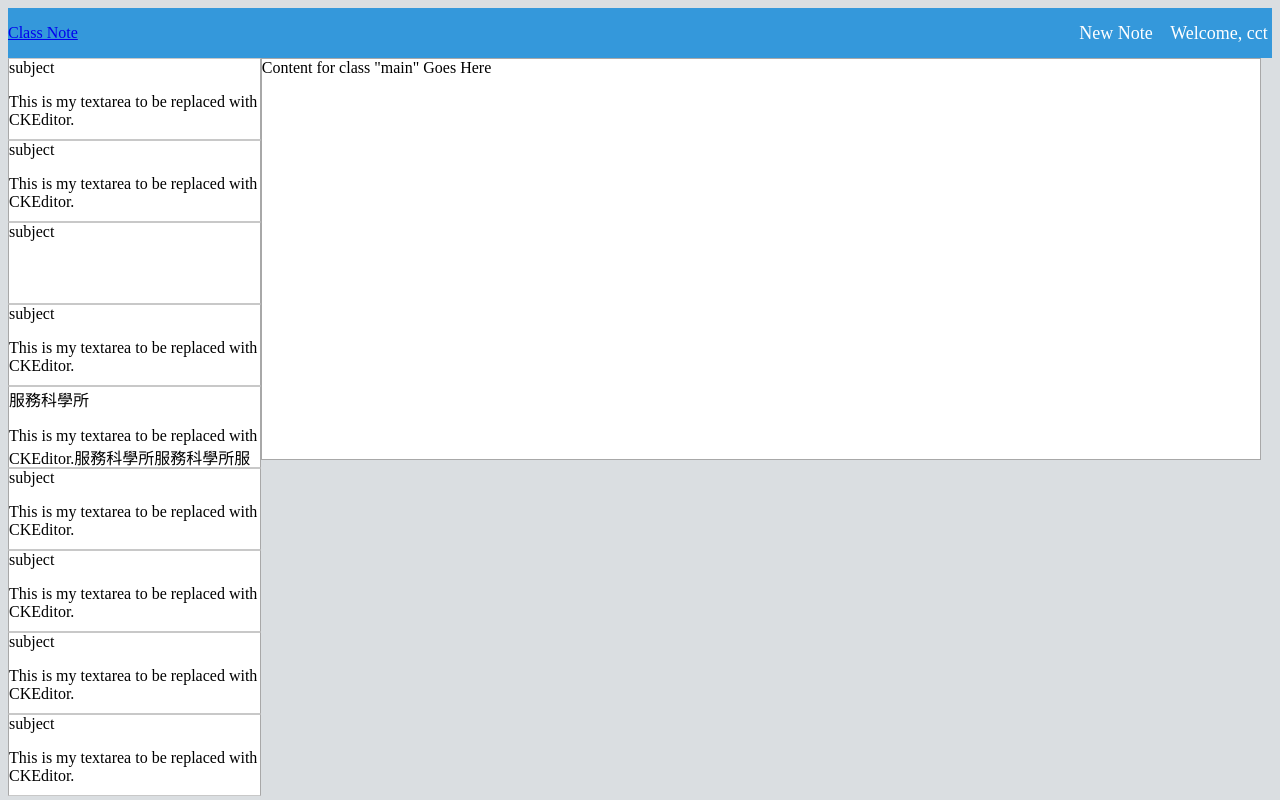
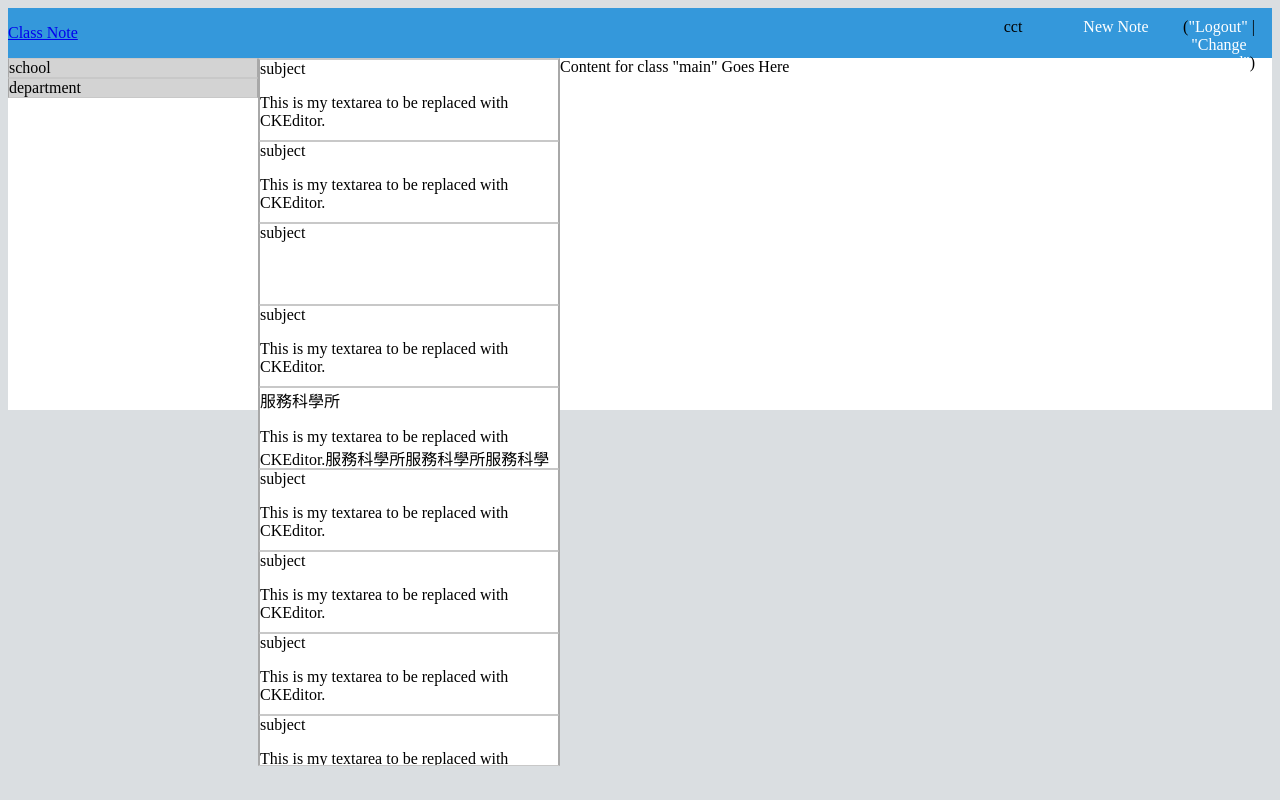
Before and after one commit to changchengtu/classnotes, a Django app: page /shownotes/index/ in a window 1280 px wide. Run offline with Django 3.2, Linux system fonts and the light colour scheme; a user stored in the database is signed in; data comes from the database, SQL or seed files in the repository; both versions use the stored data as it was after the commit; parts of the project's set-up code (start-up, migrations or seed data) failed here and were passed over; some libraries are stand-ins or nearby versions.

Commit message:
school and department list

```diff
--- a/accounts/templates/base.html
+++ b/accounts/templates/base.html
@@ -4,6 +4,8 @@
 
 <head>
     <link rel="stylesheet" href="{{ STATIC_URL }}style.css" />
+    <link rel="stylesheet" href="css/style.css" media="screen" type="text/css" />
+    <link href="../../static/css/style.css" rel="stylesheet" type="text/css">
     <title>{% block title %}User test{% endblock %}</title>
 </head>
 
--- a/classnote/urls.py
+++ b/classnote/urls.py
@@ -11,10 +11,12 @@ urlpatterns = patterns('',
     url(r'^admin/', include(admin.site.urls)),
     url(r'^shownotes/index/', include('shownotes.urls')),
     url(r'^shownotes/getContent/', 'shownotes.views.getContent'),
+    url(r'^shownotes/getNoteList/', 'shownotes.views.getNoteList'),
+    url(r'^shownotes/getSchoolList/', 'shownotes.views.getSchoolList'),
+    url(r'^shownotes/getDepartmentList/', 'shownotes.views.getDepartmentList'),
     url(r'^editnote/edit', include('editnote.urls')),
     url(r'^editnote/save', 'editnote.views.save'),
     url(r'^accounts/login/$',  login),
     url(r'^accounts/logout/$', logout, {'next_page': '/shownotes/index'}),
-#    url(r'^accounts/register', 'accounts.views.register'),
     url(r'^accounts/', include('registration.backends.default.urls')),
 )
--- a/editnote/templates/editnote/index.html
+++ b/editnote/templates/editnote/index.html
@@ -11,6 +11,8 @@
       // instance, using default configuration.
       CKEDITOR.replace( 'editor' );
     </script>
+    department<input id="department" name="department" value="department"></input>
+    school<input id="school" name="school" value="school"></input>
     <input type="submit" value="OK">
   </form>
 {% endblock %}
--- a/editnote/views.py
+++ b/editnote/views.py
@@ -10,6 +10,6 @@ def index(request):
 
 def save(request):
 	print request.POST
-	n = Note(subject=request.POST.get('subject'),content=request.POST.get('editor'))
+	n = Note(subject=request.POST.get('subject'),content=request.POST.get('editor'),school=request.POST.get('school'),department=request.POST.get('department'))
 	n.save()
 	return HttpResponseRedirect('/shownotes/index')
--- a/notes/models.py
+++ b/notes/models.py
@@ -1,6 +1,8 @@
 from django.db import models
 
 class Note(models.Model):
-
 	subject = models.TextField()
 	content = models.TextField()
+	authors = models.TextField()
+	school = models.TextField()
+	department = models.TextField()
--- a/shownotes/static/css/shownotes/index.css
+++ b/shownotes/static/css/shownotes/index.css
@@ -18,6 +18,7 @@ body {
   margin-top: 0px;
   padding:0px;
   border-style:none;
+
 }
 
 #top-bar li {
@@ -25,13 +26,13 @@ body {
   float: right;
   text-align: center;
   margin-right: 3px;
-  margin-top: 15px;
+  margin-top: 10px;
   height: 30px;
 }
 
 #top-bar li a {
   list-style-type:none;
-  font-size: 18px;
+  font-size: 16px;
   color:white;
   text-decoration: none;
 }
@@ -39,28 +40,62 @@ body {
 #top-bar li a:hover{
   color:#2b6054;
 }
-#classname {
+
+#main {
+	background: transparent;
+}
+
+#notenamelist {
+	background-color: #FFFFFF;
 	float: left;
-	width: 20%;
+	width: 300px;
+	height: 90%;
 	text-align: left;
+	border-width: thin;
+    border-style: solid;
+    border-color: #C8C8C8 #A8A8A8;
+    overflow-y: auto;
 }
-#classname div {
+#notenamelist div {
   background-color: #FFFFFF;
-	height: 80px;
-	text-align: left;
+  height: 80px;
+  text-align: left;
   overflow: hidden;
   border-width: thin;
   border-style: solid;
   border-color: #C8C8C8 #A8A8A8;
 }
 
-#classname div:hover {
+#notenamelist div:hover {
 	background-color: #D9D9D9;
 }
 #shownote {
 	background-color: #FFFFFF;
 	height: 400px;
+	-webkit-box-sizing: content-box;
+	-moz-box-sizing: content-box;
+	box-sizing: content-box;
+	min-height: 0px;
+	min-width: 300px;
+	border-width: thin;
+  	border-style: solid;
+  	border-color: transparent;
+}
+
+#category {
+	width: 250px;
+	background-color: white;
 	float: left;
-	width: 79%;
-	border: thin solid #A8A8A8;
+	background: transparent;
+	border-width: medium;
+	height: 90%;
 }
+
+.menu {
+	margin: 0;
+	padding: 0;
+  	border-width: thin;
+  	border-style: solid;
+  	border-color: #C8C8C8 #A8A8A8;
+	background-color: #D3D3D3;
+}
--- a/shownotes/templates/shownotes/base.html
+++ b/shownotes/templates/shownotes/base.html
@@ -13,8 +13,10 @@
   <div id="top-bar">
     <ul>
       {% if user.is_authenticated %}
-      	<li><a href="/accounts/logout">Welcome, {{ user.username }}</a></li>
+        <li>(<a href="{% url 'auth_logout' %}">"Logout"</a> |
+        <a href="{% url 'auth_password_change' %}">"Change password"</a>)</li>
         <li><a href="/editnote/edit">New Note</a></li>
+        <li>{{ user.username }}</li>
       {% else %}
 	    <li><a href="/accounts/login">login</a></li>
 	    {% endif %}
--- a/shownotes/templates/shownotes/index.html
+++ b/shownotes/templates/shownotes/index.html
@@ -1,21 +1,32 @@
+<link href="../../static/css/shownotes/index.css" rel="stylesheet" type="text/css">
 {% extends "shownotes/base.html" %}
 
 {% block main %}
-  <div>
-    <div id="classname">
+  <div id="main">
+    <div id="category">
+      <div id="schoolname-tag" onclick="getSchoolList()" class="menu">school</div>
+      <div id="schoolname-list"></div>
+      <div id="departmentname-tag" onclick="getDepartmentList()" class="menu">department</div>
+      <div id="departmentname-list"></div>
+    </div>
+    <div id="notenamelist">
       {% for n in note%}
         <div onclick="getContent('{{n.id}}')">
-
           {{ n.subject|safe }}</br>
           {{ n.content|safe }}
-
         </div>
       {% endfor %}
     </div>
     <div id="shownote">Content for  class "main" Goes Here </div>
   </div>
+
   <script>
   var content;
+  var school_list=false;
+  var department_list=false;
+  var school_name="";
+  var department_name="";
+
 
   function getContent(id) {
     $.getJSON("/shownotes/getContent/?q="+id,
@@ -23,7 +34,71 @@
       content = data;
       document.getElementById("shownote").innerHTML = content['content'];
     });
+  }
 
+  function getSchoolList() {
+    if (school_list==false){
+      $.getJSON("/shownotes/getSchoolList/",
+        function(data){
+          content = data;
+          var text="";
+          school_name=content['content'][0];
+          for (i = 0; i < content['content'].length; i++) {
+            text += "<div id='"+content['content'][i]+"' onclick='setSchoolName("+'"'+content['content'][i]+'"'+")'>"+content['content'][i] + "</div>";
+          }
+          document.getElementById("schoolname-list").innerHTML = text;
+          school_list=true;
+      });
+    }else{
+      document.getElementById("schoolname-list").innerHTML = "";
+      school_list=false;
+    }
+
+  }
+
+  function getDepartmentList() {
+    if (department_list==false){
+      $.getJSON("/shownotes/getDepartmentList/",
+        function(data){
+          content = data;
+          var text="";
+          department_name=content['content'][0]
+          for (i = 0; i < content['content'].length; i++) {
+            text += "<div id='"+content['content'][i]+"' onclick='setDepartmentName("+'"'+content['content'][i]+'"'+")'>"+content['content'][i] + "</div>";
+          }
+        document.getElementById("departmentname-list").innerHTML = text;
+        department_list=true;
+      });
+    }else{
+      document.getElementById("departmentname-list").innerHTML = "";
+      department_list=false;
+    }
+  }
+
+  function getNoteList(school_name, department_name) {
+    $.getJSON("/shownotes/getNoteList/?s="+school_name+"&d="+department_name,
+        function(data){
+          content = data;
+          var text="";
+          for (i = 0; i < content['content'].length; i++) {
+            text += "<div id='"+i+"' onclick='getContent("+'"'+content['id'][i]+'"'+")'>"+content['subject'][i]+content['content'][i] + "</div>";
+          }
+        document.getElementById("notenamelist").innerHTML = text;
+    });
+  }
+
+  function setSchoolName(name){
+    document.getElementById(school_name).style.backgroundColor="white";
+    school_name=name;
+    document.getElementById(name).style.backgroundColor="red";
+    getNoteList(school_name,department_name);
+  }
+
+  function setDepartmentName(name){
+    document.getElementById(department_name).style.backgroundColor="white";
+    department_name=name;
+    document.getElementById(name).style.backgroundColor="red";
+    getNoteList(school_name,department_name);
   }
 
 </script>
--- a/shownotes/views.py
+++ b/shownotes/views.py
@@ -29,5 +29,44 @@ def getContent(request):
 
 	note = Note.objects.get(id=pk)
 	data['content'] = note.content
-	print note.content
+	print 'getContent'
 	return HttpResponse(json.dumps(data), content_type="application/json")
+
+def getNoteList(request):
+	data = {}
+	data['id']=[]
+	data['subject']=[]
+	data['content']=[]
+
+	school_name = request.GET.get('s','')
+	department_name = request.GET.get('d','')
+	notes = Note.objects.filter(school=school_name,department=department_name)
+	for n in notes:
+		data['id'].append(n.id)
+		data['subject'].append(n.subject)
+		data['content'].append(n.content)
+
+	return HttpResponse(json.dumps(data), content_type="application/json")
+
+def getSchoolList(request):
+
+	data = {}
+	notes = Note.objects.all()
+	school_list=[]
+	for note in notes:
+		school_list.append(note.school)
+	data['content'] = list(set(school_list))
+	print "getSchoolList"
+	return HttpResponse(json.dumps(data), content_type="application/json")
+
+
+def getDepartmentList(request):
+
+	data = {}
+	notes = Note.objects.all()
+	department_list=[]
+	for note in notes:
+		department_list.append(note.department)
+	data['content'] = list(set(department_list))
+	print "getDepartmentList"
+	return HttpResponse(json.dumps(data), content_type="application/json")
```
Also changed, not shown: accounts/templates/registration/login.html (+22 -8 lines), db.sqlite3, 4 other files.
